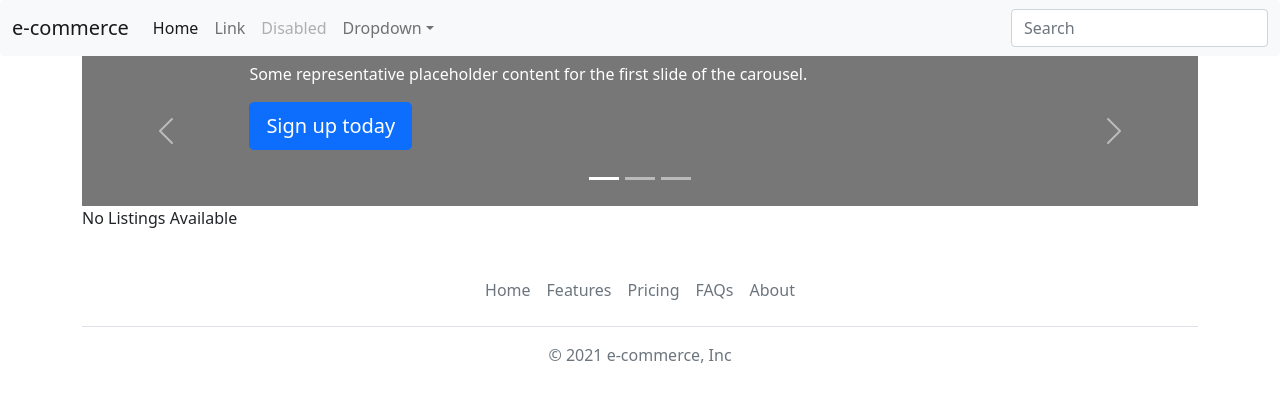
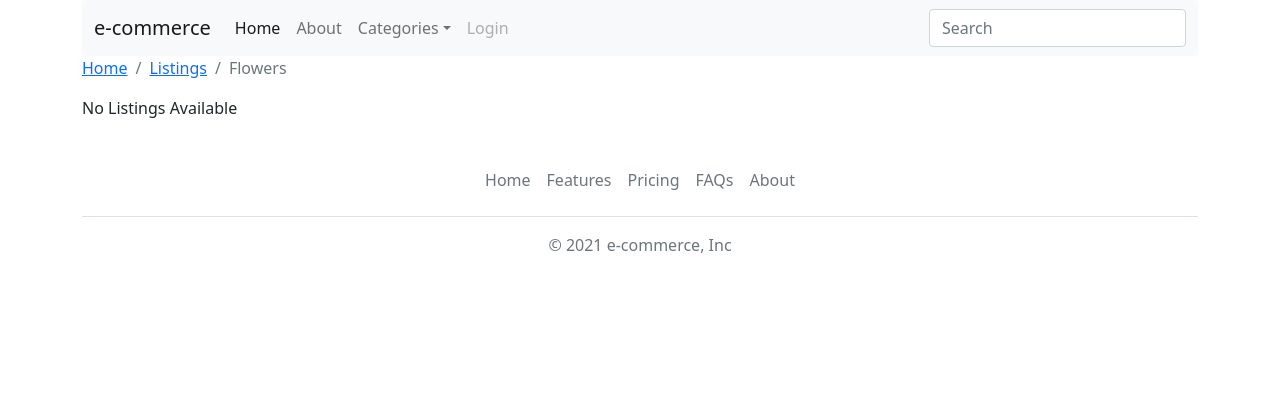
Before and after one commit to NAlMutlaq/Django, a Django app: page /listing in a window 1280 px wide. Shown: the top 402 px of the page. Run offline with Django 3.2, Linux system fonts and the light colour scheme; data that the repository does not hold is empty.

Commit message:
Merge remote-tracking branch 'origin/listings_db' into listings_db
# Conflicts:
#	eCommerce_project/template/listings.html

```diff
--- a/eCommerce_project/listings/urls.py
+++ b/eCommerce_project/listings/urls.py
@@ -5,6 +5,6 @@ from django.conf.urls.static import static
 
 
 urlpatterns = [
-    path('' , views.home, name='home'),
+    path('', views.home, name='home'),
     path('listing' , views.index, name='listings'),
 ]+ static(settings.MEDIA_URL, document_root=settings.MEDIA_ROOT)
--- a/eCommerce_project/listings/views.py
+++ b/eCommerce_project/listings/views.py
@@ -1,5 +1,6 @@
 from django.shortcuts import render, get_object_or_404
 from .models import Listing
+from django.core.paginator import EmptyPage, PageNotAnInteger, Paginator
 
 
 def home(request):
@@ -7,5 +8,8 @@ def home(request):
 
 def index(request):
     listings = Listing.objects.all()
-    context = {'listings': listings}
+    paginator = Paginator(listings, 3)
+    page = request.GET.get('page')
+    paged_listings = paginator.get_page(page)
+    context = {'listings': paged_listings}
     return render(request, 'listings.html', context)
--- a/eCommerce_project/template/base.html
+++ b/eCommerce_project/template/base.html
@@ -13,6 +13,7 @@
         <title>eCommerce</title>
     </head>
     <body>
+    <div class=container>
         <nav class="navbar navbar-expand-lg navbar-light bg-light rounded" aria-label="Eleventh navbar example">
             <div class="container-fluid">
             <a class="navbar-brand" href="#">e-commerce</a>
@@ -23,21 +24,22 @@
             <div class="collapse navbar-collapse" id="navbarsExample09">
                 <ul class="navbar-nav me-auto mb-2 mb-lg-0">
                 <li class="nav-item">
-                    <a class="nav-link active" aria-current="page" href="#">Home</a>
+                    <a class="nav-link active" aria-current="page" href="{% url 'home' %}">Home</a>
                 </li>
                 <li class="nav-item">
-                    <a class="nav-link" href="#">Link</a>
+                    <a class="nav-link" href="#">About</a>
+                </li>
+
+                <li class="nav-item dropdown">
+                    <a class="nav-link dropdown-toggle" href="{% url 'listings' %}" id="dropdown09" data-bs-toggle="dropdown" aria-expanded="false">Categories</a>
+                    <ul class="dropdown-menu" aria-labelledby="dropdown09">
+                    <li><a class="dropdown-item" href="{% url 'listings' %}"> Electronics </a></li>
+                    <li><a class="dropdown-item" href="#"> Clothes </a></li>
+                    <li><a class="dropdown-item" href="#"> Stationery </a></li>
+                    </ul>
                 </li>
                 <li class="nav-item">
-                    <a class="nav-link disabled" href="#" tabindex="-1" aria-disabled="true">Disabled</a>
-                </li>
-                <li class="nav-item dropdown">
-                    <a class="nav-link dropdown-toggle" href="#" id="dropdown09" data-bs-toggle="dropdown" aria-expanded="false">Dropdown</a>
-                    <ul class="dropdown-menu" aria-labelledby="dropdown09">
-                    <li><a class="dropdown-item" href="#">Action</a></li>
-                    <li><a class="dropdown-item" href="#">Another action</a></li>
-                    <li><a class="dropdown-item" href="#">Something else here</a></li>
-                    </ul>
+                <a class="nav-link disabled" href="#" tabindex="-1" aria-disabled="true">Login</a>
                 </li>
                 </ul>
                 <form>
@@ -46,6 +48,7 @@
             </div>
             </div>
         </nav>
+    </div>
 
         {% block content %}
 
--- a/eCommerce_project/template/listings.html
+++ b/eCommerce_project/template/listings.html
@@ -4,57 +4,14 @@
 {% block content %}
 
 <div class=container>
-    <div id="myCarousel" class="carousel slide" data-bs-ride="carousel">
-        <div class="carousel-indicators">
-          <button type="button" data-bs-target="#myCarousel" data-bs-slide-to="0" class="active" aria-current="true" aria-label="Slide 1"></button>
-          <button type="button" data-bs-target="#myCarousel" data-bs-slide-to="1" aria-label="Slide 2"></button>
-          <button type="button" data-bs-target="#myCarousel" data-bs-slide-to="2" aria-label="Slide 3"></button>
-    </div>
+    <nav aria-label="breadcrumb">
+  <ol class="breadcrumb">
+    <li class="breadcrumb-item"><a href="{% url 'home' %}">Home</a></li>
+    <li class="breadcrumb-item"><a href="{% url 'listings' %}">Listings</a></li>
+    <li class="breadcrumb-item active" aria-current="page"> Flowers</li>
+  </ol>
+</nav>
 
-        <div class="carousel-inner">
-          <div class="carousel-item active">
-            <svg class="bd-placeholder-img" width="100%" height="100%" xmlns="http://www.w3.org/2000/svg" aria-hidden="true" preserveAspectRatio="xMidYMid slice" focusable="false"><rect width="100%" height="100%" fill="#777"/></svg>
-
-            <div class="container">
-              <div class="carousel-caption text-start">
-                <h1>Example headline.</h1>
-                <p>Some representative placeholder content for the first slide of the carousel.</p>
-                <p><a class="btn btn-lg btn-primary" href="#">Sign up today</a></p>
-              </div>
-            </div>
-          </div>
-          <div class="carousel-item">
-            <svg class="bd-placeholder-img" width="100%" height="100%" xmlns="http://www.w3.org/2000/svg" aria-hidden="true" preserveAspectRatio="xMidYMid slice" focusable="false"><rect width="100%" height="100%" fill="#777"/></svg>
-
-            <div class="container">
-              <div class="carousel-caption">
-                <h1>Another example headline.</h1>
-                <p>Some representative placeholder content for the second slide of the carousel.</p>
-                <p><a class="btn btn-lg btn-primary" href="#">Learn more</a></p>
-              </div>
-            </div>
-          </div>
-          <div class="carousel-item">
-            <svg class="bd-placeholder-img" width="100%" height="100%" xmlns="http://www.w3.org/2000/svg" aria-hidden="true" preserveAspectRatio="xMidYMid slice" focusable="false"><rect width="100%" height="100%" fill="#777"/></svg>
-
-            <div class="container">
-              <div class="carousel-caption text-end">
-                <h1>One more for good measure.</h1>
-                <p>Some representative placeholder content for the third slide of this carousel.</p>
-                <p><a class="btn btn-lg btn-primary" href="#">Browse gallery</a></p>
-              </div>
-            </div>
-          </div>
-        </div>
-        <button class="carousel-control-prev" type="button" data-bs-target="#myCarousel" data-bs-slide="prev">
-          <span class="carousel-control-prev-icon" aria-hidden="true"></span>
-          <span class="visually-hidden">Previous</span>
-        </button>
-        <button class="carousel-control-next" type="button" data-bs-target="#myCarousel" data-bs-slide="next">
-          <span class="carousel-control-next-icon" aria-hidden="true"></span>
-          <span class="visually-hidden">Next</span>
-        </button>
-      </div>
 {% if listings %}
     {% for listing in listings %}
     <div class="row row-cols-1 row-cols-md-2 g-4">
@@ -72,10 +29,35 @@
         </div>
     </div>
 
-
     {% endfor %}
     {% else %}
     <div class="col-md-12"><p>No Listings Available</p></div>
 {% endif %}
+    <nav aria-label="...">
+        {% if listings.has_other_pages %}
+          <ul class="pagination">
+              {% if listings.has_previous %}
+            <li class="page-item">
+              <a class="page-link" href="?page={{listings.previous_page_number}}">Previous</a>
+            </li>
+              {% else %}
+            <li class="page-item disabled">
+                <a class="page-link"> Previous </a>
+            </li>
+              {% endif %}
+              {% for i in listings.paginator.page_range %}
+              {% if listings.number == i %}
+                    <li class="page-item active">
+                      <a class="page-link" >{{i}}</a>
+                    </li>
+              {% else %}
+            <li class="page-item">
+              <a class="page-link" href="?page={{i}}">{{i}}</a>
+            </li>
+              {% endif %}
+              {% endfor %}
+          </ul>
+   {% endif %}
+</nav>
 </div>
 {% endblock%}
```
Also changed, not shown: eCommerce_project/template/home.html (+44 -1 lines), eCommerce_project/eCommerce_project/static/images/12.jpeg (added), eCommerce_project/eCommerce_project/static/images/13.jpeg (added).
